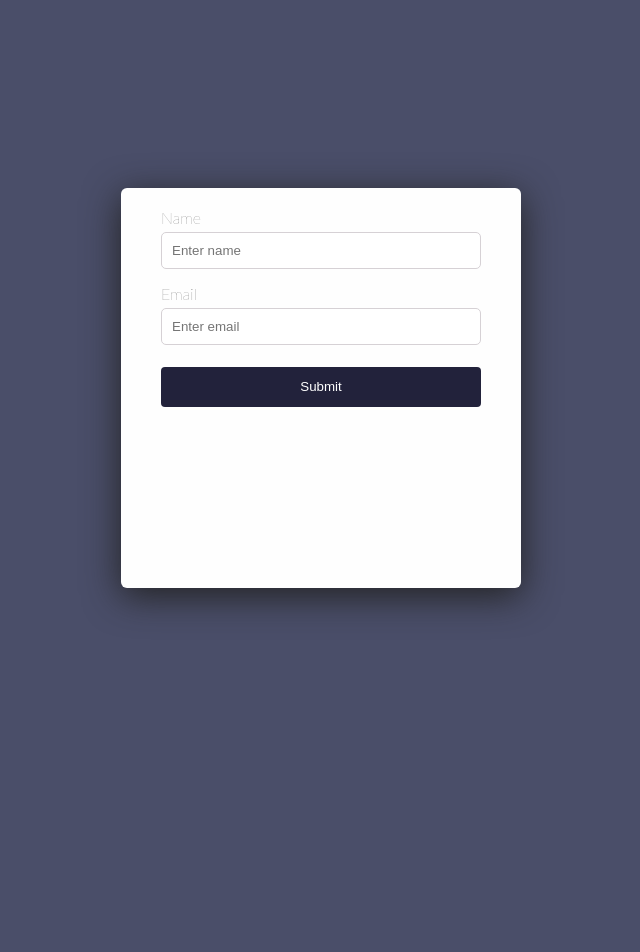
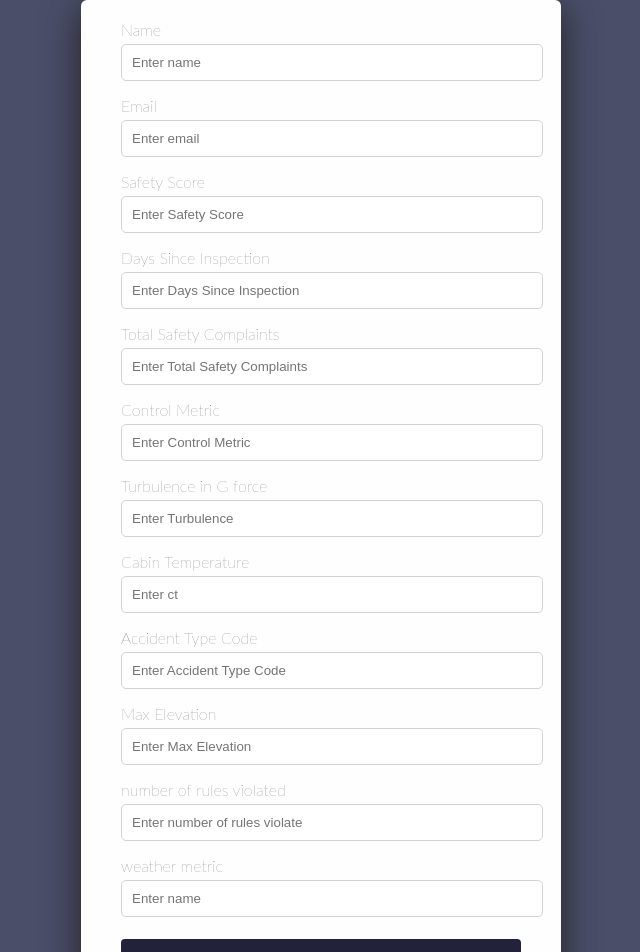
Before and after one commit to Daim-Nickel-Penny/Airplane_Accident_Severity, a React (Create React App) app: page / in a window 1280 px wide. Shown: the top 952 px of the page, without its empty margins (319-959 px from the left). Before the commit the page ends 800 px from the top, so only its background shows below. Built offline with nearby package versions, Linux system fonts and the light colour scheme.

Commit message:
Api posting and Json Updation

```diff
--- a/package.json
+++ b/package.json
@@ -6,6 +6,7 @@
     "@testing-library/jest-dom": "^4.2.4",
     "@testing-library/react": "^9.5.0",
     "@testing-library/user-event": "^7.2.1",
+    "axios": "^0.20.0",
     "react": "^16.13.1",
     "react-dom": "^16.13.1",
     "react-scripts": "3.4.3"
--- a/src/App.css
+++ b/src/App.css
@@ -1,11 +1,8 @@
-* {
-  box-sizing: border-box;
-}
+
 
 body {
   font-family: Lato;
-  height: 97vh;
-  width: 100%;
+
   display: flex;
   flex-direction: column;
   justify-content: center;
--- a/src/Component/FormComp.js
+++ b/src/Component/FormComp.js
@@ -1,4 +1,5 @@
 import React ,{Component} from 'react';
+import axios from "axios";
 
 class FormComp extends Component {
     constructor(props) {
@@ -8,7 +9,7 @@ class FormComp extends Component {
         email: '',
         ss:'' ,
         dsi:'',
-        tsf:'' ,
+        tsc:'' ,
         cm:'',
         tforce:'' ,
         ct:'' ,
@@ -28,35 +29,88 @@ class FormComp extends Component {
       this.setState({ email: event.target.value })
     };
 
+    handless = event => {
+        this.setState({ ss: event.target.value })
+      };
+
+      handledsi = event => {
+        this.setState({ dsi: event.target.value })
+      };
+
+      handletsc = event => {
+        this.setState({ tsc: event.target.value })
+      };
+
+      handlecm = event => {
+        this.setState({ cm: event.target.value })
+      };
+
+      handletforce = event => {
+        this.setState({ tforce: event.target.value })
+      };
+
+      handlect = event => {
+        this.setState({ ct: event.target.value })
+      };
+
+      handleacode = event => {
+        this.setState({ acode: event.target.value })
+      };
+
+      handleme = event => {
+        this.setState({ me: event.target.value })
+      };
+
+      handlerules = event => {
+        this.setState({ rules: event.target.value })
+      };
+
+      handlewmetric = event => {
+        this.setState({ wmetric: event.target.value })
+      };
+
+
+
+
 
 
     handleSubmit = event => {
       event.preventDefault();
-      const { name, email } = this.state;
-      console.log(this.state.name,this.state.email)
-      alert(`Your state values: \n
-              name: ${name} \n
-              email: ${email}`);
+      const { name, email,ss , dsi , tsc , cm , tforce , ct , acode , me , rules , wmetric } = this.state;
+      console.log(this.state.name,this.state.email,this.state.ss,this.state.dsi,this.state.tsc,this.state.cm
+        ,this.state.tforce,this.state.ct,this.state.acode,this.state.me,this.state.rules,this.state.wmetric)
+      alert(`Your Response has been recorded`);
+
+              axios.post('https://jsonplaceholder.typicode.com/users', { name })
+      .then(res=>{
+        console.log(res);
+        console.log(res.data);
+        //window.location = "/retrieve"
+      })
+
 
     };
+
+
 
 
     render() {
       return (
         <form onSubmit={this.handleSubmit}>
+
           <div className='form-group'>
-            <label htmlFor='name'>Name</label>
+               <label htmlFor='name'>Name</label>
             <input
               name='name'
-
               id='name'
               placeholder='Enter name'
               value={this.state.name}
               onChange={this.handleNameChange}
+            />
+          </div>
 
-            />
 
-          </div>
+
           <div className='form-group'>
             <label htmlFor='email'>Email</label>
             <input
@@ -69,6 +123,130 @@ class FormComp extends Component {
           </div>
 
 
+
+
+
+
+          <div className='form-group'>
+               <label htmlFor='name'>Safety Score</label>
+            <input
+              name='ss'
+              id='ss'
+              placeholder='Enter Safety Score'
+              value={this.state.ss}
+              onChange={this.handless}
+            />
+          </div>
+
+
+<div className='form-group'>
+     <label htmlFor='name'>Days Since Inspection</label>
+  <input
+    name='dsi'
+    id='dsi'
+    placeholder='Enter Days Since Inspection'
+    value={this.state.dsi}
+    onChange={this.handledsi}
+  />
+</div>
+
+
+<div className='form-group'>
+     <label htmlFor='name'>Total Safety Complaints</label>
+  <input
+    name='tsc'
+    id='tsc'
+    placeholder='Enter Total Safety Complaints '
+    value={this.state.tsc}
+    onChange={this.handletsc}
+  />
+</div>
+
+
+<div className='form-group'>
+     <label htmlFor='name'>Control Metric</label>
+  <input
+    name='cm'
+    id='cm'
+    placeholder='Enter Control Metric'
+    value={this.state.cm}
+    onChange={this.handlecm}
+  />
+</div>
+
+
+<div className='form-group'>
+     <label htmlFor='name'>Turbulence in G force</label>
+  <input
+    name='tforce'
+    id='tforce'
+    placeholder='Enter Turbulence'
+    value={this.state.tforce}
+    onChange={this.handletforce}
+  />
+</div>
+
+
+<div className='form-group'>
+     <label htmlFor='name'>Cabin Temperature</label>
+  <input
+    name='ct'
+    id='ct'
+    placeholder='Enter ct'
+    value={this.state.ct}
+    onChange={this.handlect}
+  />
+</div>
+
+
+<div className='form-group'>
+     <label htmlFor='name'>Accident Type Code</label>
+  <input
+    name='acode'
+    id='acode'
+    placeholder='Enter Accident Type Code'
+    value={this.state.acode}
+    onChange={this.handleacode}
+  />
+</div>
+
+
+<div className='form-group'>
+     <label htmlFor='name'>Max Elevation</label>
+  <input
+    name='me'
+    id='me'
+    placeholder='Enter Max Elevation'
+    value={this.state.me}
+    onChange={this.handleme}
+  />
+</div>
+
+
+<div className='form-group'>
+     <label htmlFor='name'>number of rules violated</label>
+  <input
+    name='rules'
+    id='rules'
+    placeholder='Enter number of rules violate'
+    value={this.state.rules}
+    onChange={this.handlerules}
+  />
+</div>
+
+
+<div className='form-group'>
+     <label htmlFor='name'>weather metric</label>
+  <input
+    name='wmetric'
+    id='wmetric'
+    placeholder='Enter name'
+    value={this.state.wmetric}
+    onChange={this.handlewmetric}
+  />
+</div>
+
+
           <button type='submit' className='btn btn-success btn-block'>
             Submit
           </button>
```
Also changed, not shown: 1 other file (tests, documents, lock files or other folders).
